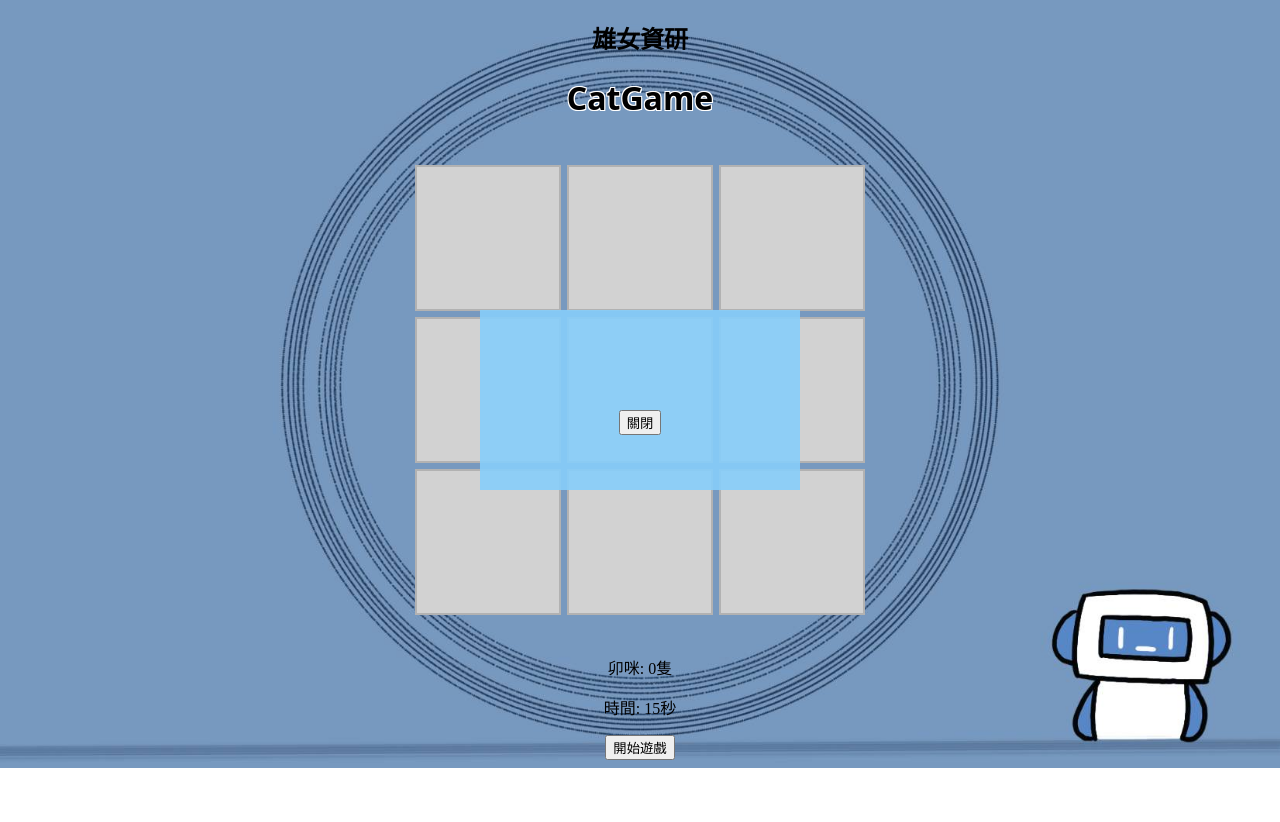
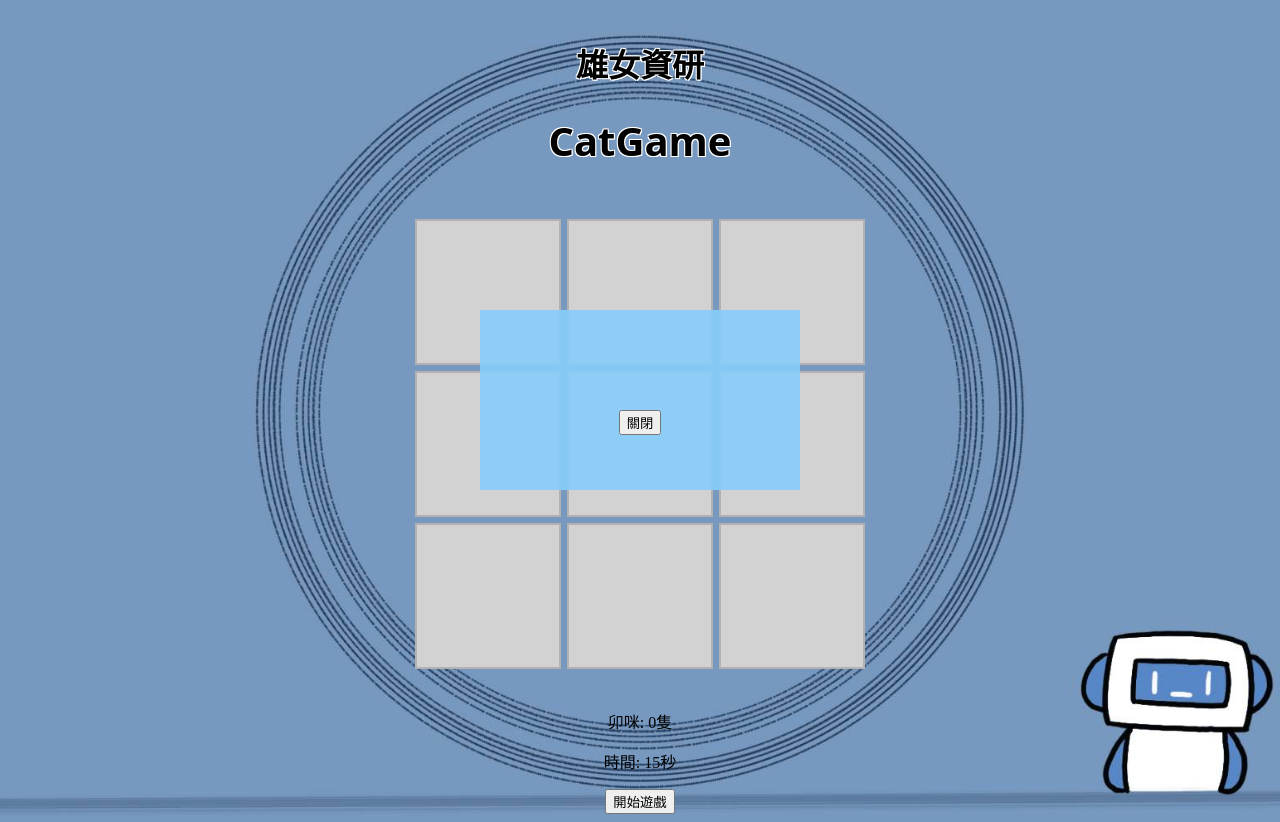
Before and after one commit to ccj07/CatGame, a plain HTML site: page index.html in a window 1280 px wide. Before the commit the page ends 800 px from the top, so only its background shows below. Drawn offline with Linux system fonts and the light colour scheme; files whose address does not match are found by name; a web font is replaced by a local one.

Commit message:
Update index.html

```diff
--- a/index.html
+++ b/index.html
@@ -9,8 +9,8 @@
 </head>
 
 <body>
-    <h2>雄女資研</h2>
-    <h1>CatGame</h1>
+    <h1 style="font-family: cursive; margin-top: 40px;">雄女資研</h2>
+    <h1 style="font-size: 40px;">CatGame</h1>
     <!-- --- -->
     <table id="main">
         <td id="left">
@@ -51,4 +51,5 @@
 </body>
 <script src="catgame.js"></script>
 
+
 </html>
```
